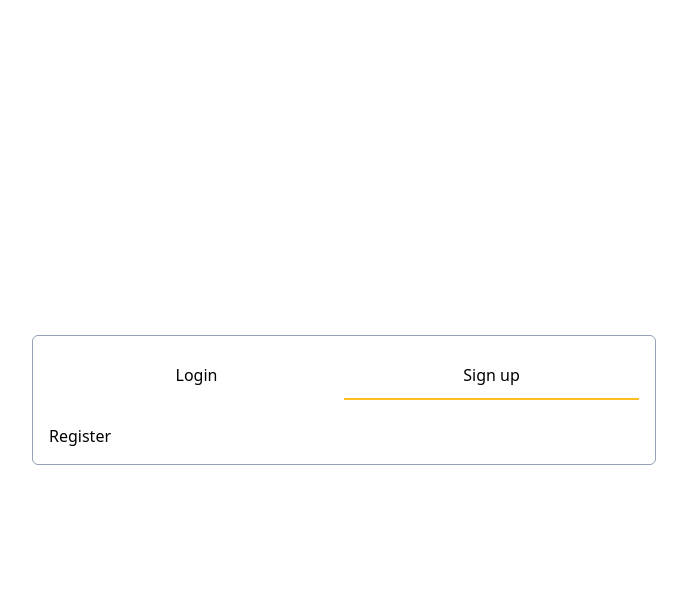
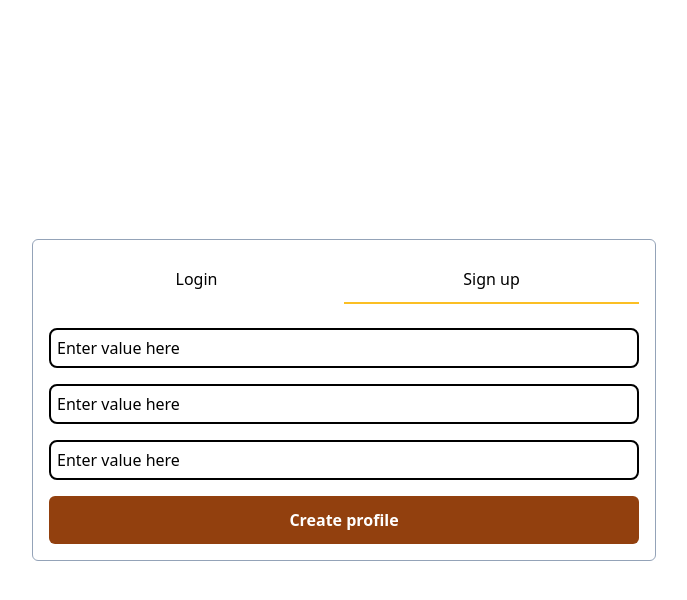
Before and after one commit to AkritiGhosh/Pizza-Palace, a React (Vite) app: page /auth in a window 1280 px wide. Both pictures are taken after a click on the button "Sign up". Shown: the top 600 px of the page, without its empty margins (296-983 px from the left). Built offline with nearby package versions, Linux system fonts and the light colour scheme.

Commit message:
registration form ui

```diff
--- a/src/components/user/authPage/Register.tsx
+++ b/src/components/user/authPage/Register.tsx
@@ -1,9 +1,41 @@
-import React from 'react'
+import React, { useState } from "react";
+import FloatingLabelInput from "../../../layout/FloatingLabelInput";
 
 const Register = () => {
+  const [email, setEmail] = useState("");
+  const [pwd, setPwd] = useState("");
+  const [confirmPwd, setConfirmPwd] = useState("");
   return (
-    <div>Register</div>
-  )
-}
+    <div className="w-full flex flex-col gap-4">
+      <FloatingLabelInput
+        type="email"
+        label="Enter your email"
+        name="email"
+        id="email"
+        value={email}
+        setValue={setEmail}
+      />
+      <FloatingLabelInput
+        type="password"
+        label="Enter your password"
+        name="password"
+        id="password"
+        value={pwd}
+        setValue={setPwd}
+      />
+      <FloatingLabelInput
+        type="password"
+        label="Confirm password"
+        name="confirmPassword"
+        id="confirmPassword"
+        value={confirmPwd}
+        setValue={setConfirmPwd}
+      />
+      <button className="w-auto h-12 py-2 px-4 rounded-md text-base bg-amber-800 text-white font-bold hover:bg-amber-700">
+        Create profile
+      </button>
+    </div>
+  );
+};
 
-export default Register
+export default Register;
```
